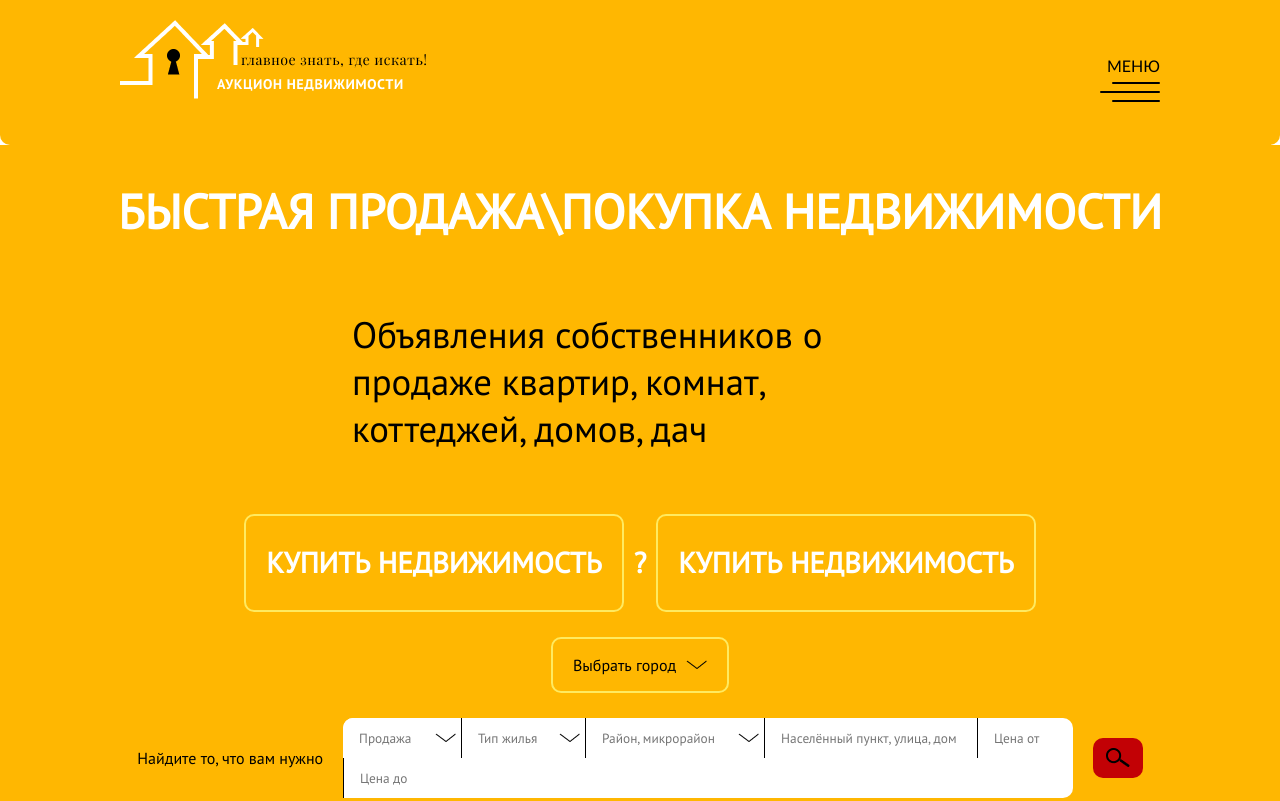
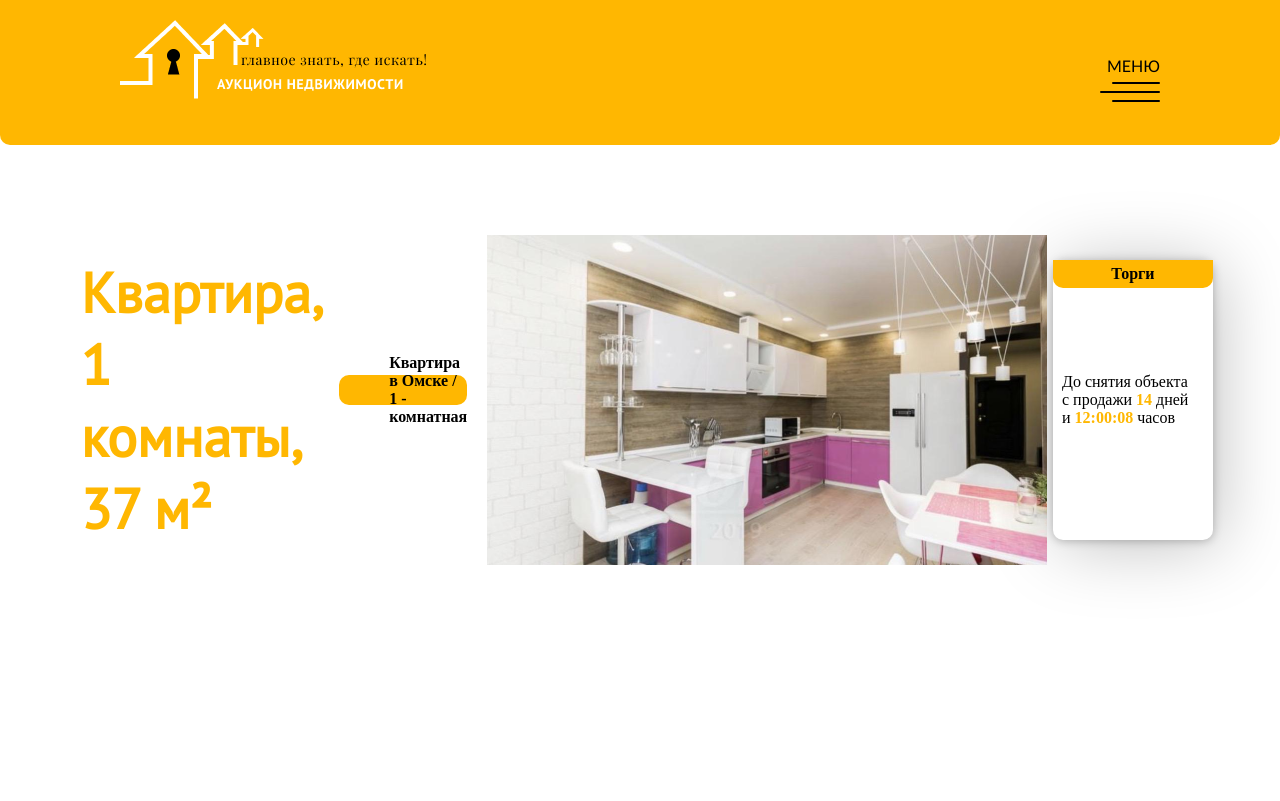
Before and after one commit to Arius06/real-estate-bids, a React (Create React App) app: page / in a window 1280 px wide. Built offline with nearby package versions, Linux system fonts and the light colour scheme.

Commit message:
Started the apartment details screen.

```diff
--- a/src/App.js
+++ b/src/App.js
@@ -1,11 +1,13 @@
 import Navbar from './components/Navbar'
-import Homepage from './screens/home/Homepage'
+// import Homepage from './screens/home/Homepage'
+import DetailsScreen from "./screens/apart-details/DetailsScreen";
 
 function App() {
   return(
       <>
         <Navbar />
-        <Homepage />
+        <DetailsScreen />
+        {/*<Homepage />*/}
       </>
   )
 }
--- /dev/null
+++ b/src/screens/apart-details/DetailsScreen.js
@@ -0,0 +1,28 @@
+import './detailsScreen.css'
+import previewImg from './images/preview.png'
+
+const DetailsScreen = () => {
+    return (
+        <>
+            <div className="wrapper">
+                <div className="title">
+                    <h1>Квартира, 1 комнаты, 37 м²</h1>
+                    <div className="countdown">
+                        <h3>До снятия объекта с продажи <b>14</b> дней и <b>12:00:08</b> часов</h3>
+                    </div>
+                </div>
+                <div className="splitterElement"><h4>Квартира в Омске / 1 - комнатная</h4></div>
+                <div className="visualResources">
+                    <img src={previewImg} alt="preview image"/>
+                </div>
+                <div className="detailsTabs">
+                    <div className="infoBlock">
+                        <div className="titleIsland"><h4>Торги</h4></div>
+                    </div>
+                </div>
+            </div>
+        </>
+    )
+}
+
+export default DetailsScreen;
--- /dev/null
+++ b/src/screens/apart-details/detailsScreen.css
@@ -0,0 +1,79 @@
+.wrapper {
+    background: #ffffff;
+    width: 87%;
+    height: 100%;
+    display: flex;
+    align-items: center;
+    justify-content: center;
+    padding: 90px;
+}
+
+.title {
+    width: 100%;
+    height: 100px;
+    display: flex;
+    align-items: center;
+}
+
+.title h1 {
+    color: #FFB701;
+    font-family: 'PT Sans', sans-serif;
+    font-size: 3.5rem;
+}
+
+.title b {
+    color: #FFB701;
+}
+
+.countdown {
+    width: 10%;
+    position: absolute;
+    right: 90px;
+}
+
+.countdown h3 {
+    font-weight: 400;
+    font-size: 1rem;
+}
+
+.splitterElement {
+    background: #FFB701;
+    border-radius: 10px;
+    height: 30px;
+    width: 100%;
+    padding-left: 50px;
+    display: flex;
+    justify-content: flex-start;
+    align-items: center;
+    margin-bottom: 20px;
+}
+
+.visualResources {
+    display: flex;
+    width: 49%;
+}
+
+.detailsTabs {
+    display: flex;
+    width: 49%;
+}
+
+.infoBlock {
+    width: 100%;
+    height: 280px;
+    background: #ffffff;
+    display: flex;
+    justify-content: center;
+    border-radius: 10px;
+    box-shadow: 5px 5px 70px rgba(0, 0, 0, 0.25), 0 1px 10px rgba(0, 0, 0, 0.25);
+}
+
+.titleIsland {
+    display: flex;
+    align-items: center;
+    justify-content: center;
+    width: 160px;
+    height: 28px;
+    background: #FFB701;
+    border-radius: 0 0 10px 10px;
+}
--- a/src/screens/home/components/searchbar.css
+++ b/src/screens/home/components/searchbar.css
@@ -1,7 +1,7 @@
 .search-bar {
     background: #ffffff;
     border-radius: 10px;
-    width: 57vw;
+    width: 56.5vw;
 }
 
 input {
```
Also changed, not shown: src/screens/apart-details/images/preview.png (added).
